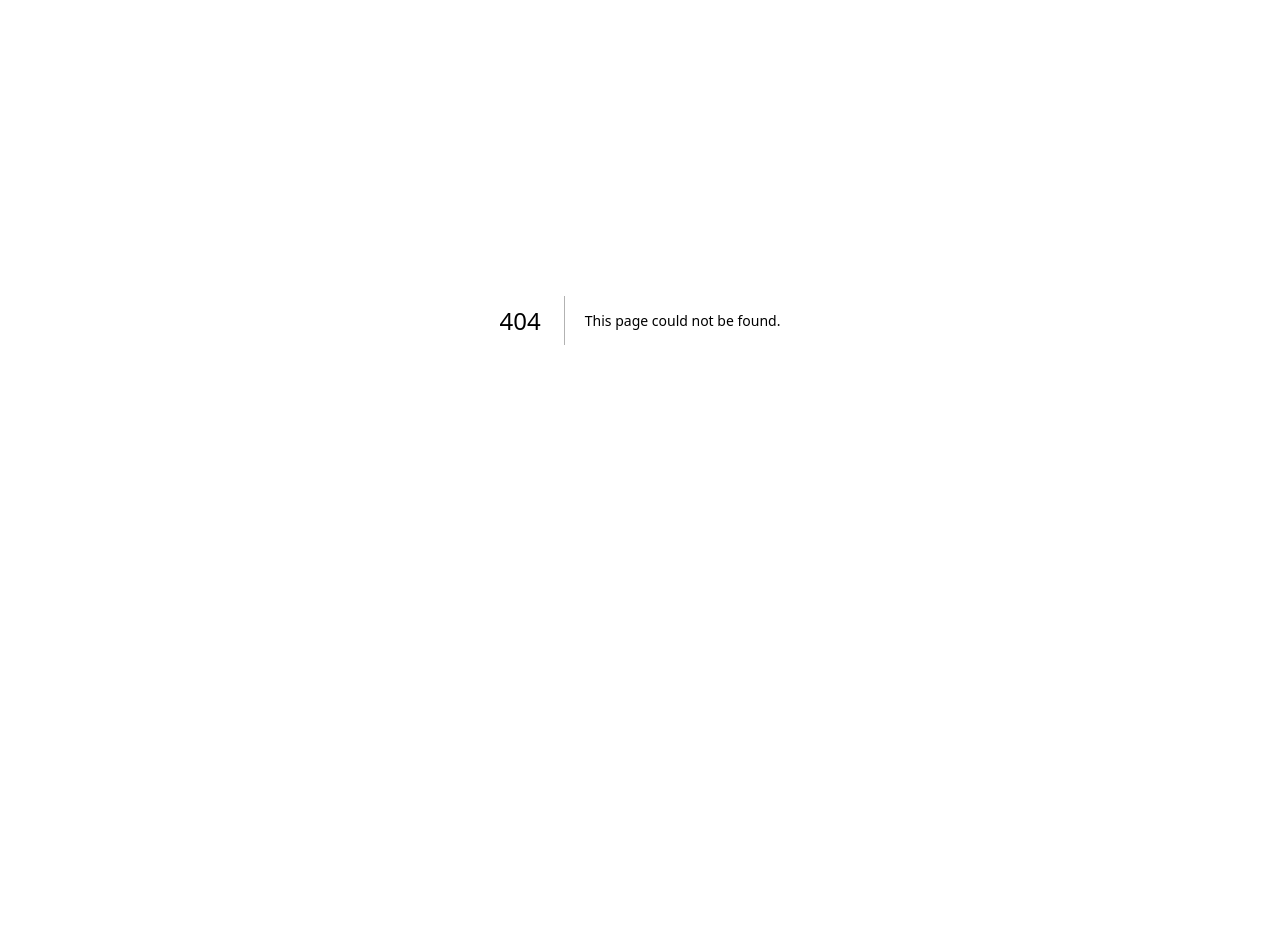
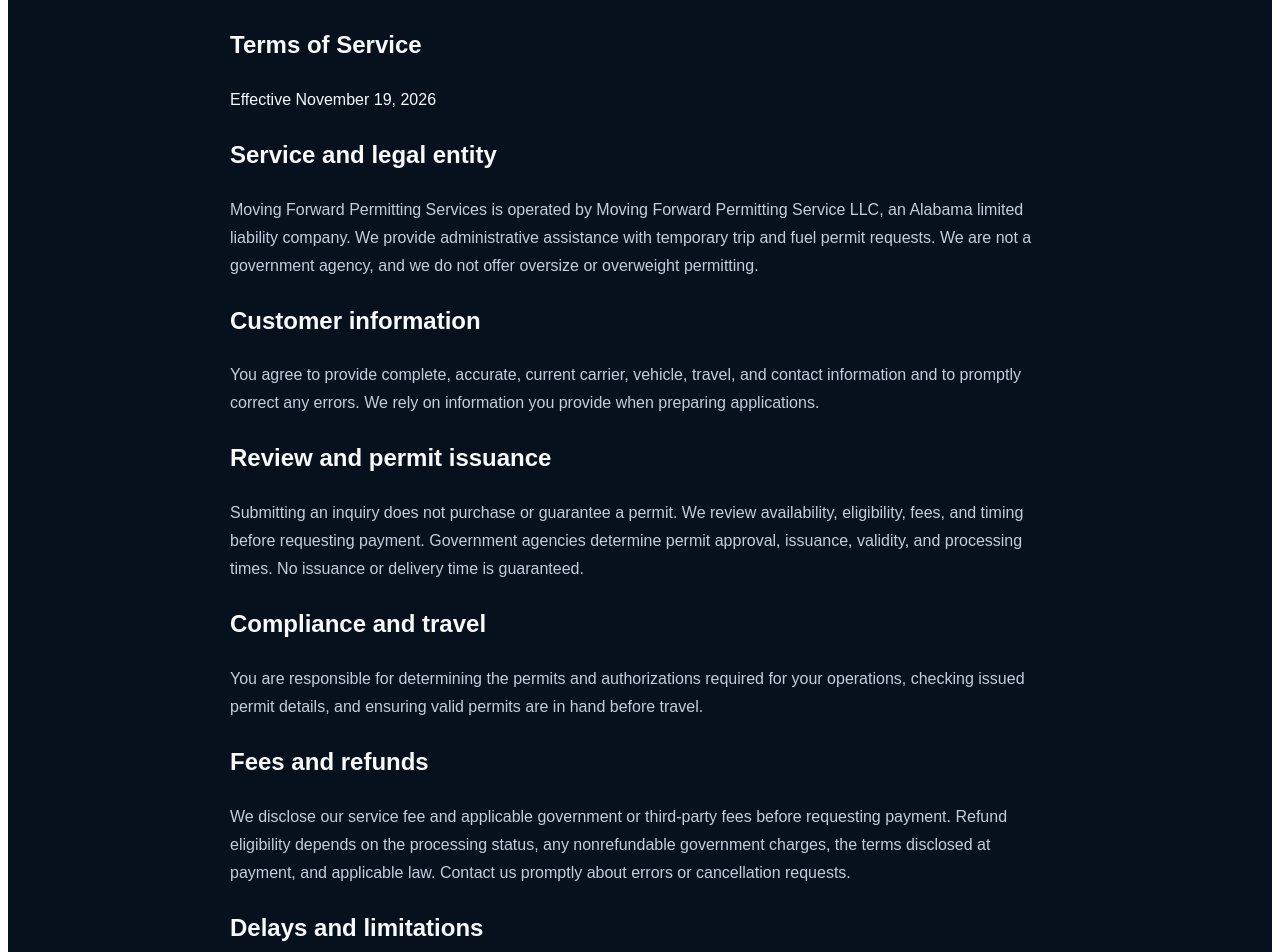
Before and after one commit to movingforwardpermitting/moving-forward-permits, a Next.js app: page /terms in a window 1280 px wide. Before the commit this address had no page. Shown: the part 80-1032 px from the top of the page. Before the commit the page ends 800 px from the top, so only its background shows below. Built offline with nearby package versions, Linux system fonts and the light colour scheme.

Commit message:
Add permit processing terms of service

```diff
--- /dev/null
+++ b/app/terms/page.js
@@ -0,0 +1,13 @@
+export const metadata = { title: 'Terms of Service | Moving Forward Permitting Services' };
+export default function Terms() {
+  const sections = [
+    ['Service and legal entity', 'Moving Forward Permitting Services is operated by Moving Forward Permitting Service LLC, an Alabama limited liability company. We provide administrative assistance with temporary trip and fuel permit requests. We are not a government agency, and we do not offer oversize or overweight permitting.'],
+    ['Customer information', 'You agree to provide complete, accurate, current carrier, vehicle, travel, and contact information and to promptly correct any errors. We rely on information you provide when preparing applications.'],
+    ['Review and permit issuance', 'Submitting an inquiry does not purchase or guarantee a permit. We review availability, eligibility, fees, and timing before requesting payment. Government agencies determine permit approval, issuance, validity, and processing times. No issuance or delivery time is guaranteed.'],
+    ['Compliance and travel', 'You are responsible for determining the permits and authorizations required for your operations, checking issued permit details, and ensuring valid permits are in hand before travel.'],
+    ['Fees and refunds', 'We disclose our service fee and applicable government or third-party fees before requesting payment. Refund eligibility depends on the processing status, any nonrefundable government charges, the terms disclosed at payment, and applicable law. Contact us promptly about errors or cancellation requests.'],
+    ['Delays and limitations', 'To the extent permitted by applicable law, we are not responsible for fines, penalties, delays, or losses caused by inaccurate or incomplete information supplied by customers, agency decisions, changes in regulations, or circumstances outside our reasonable control. Nothing in these terms excludes liability that cannot lawfully be excluded.'],
+    ['Contact', 'Questions about these terms or an order? Email movingforwardpermitting@gmail.com.']
+  ];
+  return <main style={{fontFamily:'Arial,sans-serif',background:'#07111e',color:'#f8fafc',minHeight:'100vh',padding:'48px 24px'}}><article style={{maxWidth:820,margin:'auto',lineHeight:1.75}}><a style={{color:'#f5cf68'}} href="/">← Back to permit requests</a><h1>Terms of Service</h1><p>Effective November 19, 2026</p>{sections.map(([title,body])=><section key={title}><h2>{title}</h2><p style={{color:'#c2cedd'}}>{body}</p></section>)}<p>© 2026 Moving Forward Permitting Services. Operated by Moving Forward Permitting Service LLC.</p></article></main>;
+}
```
